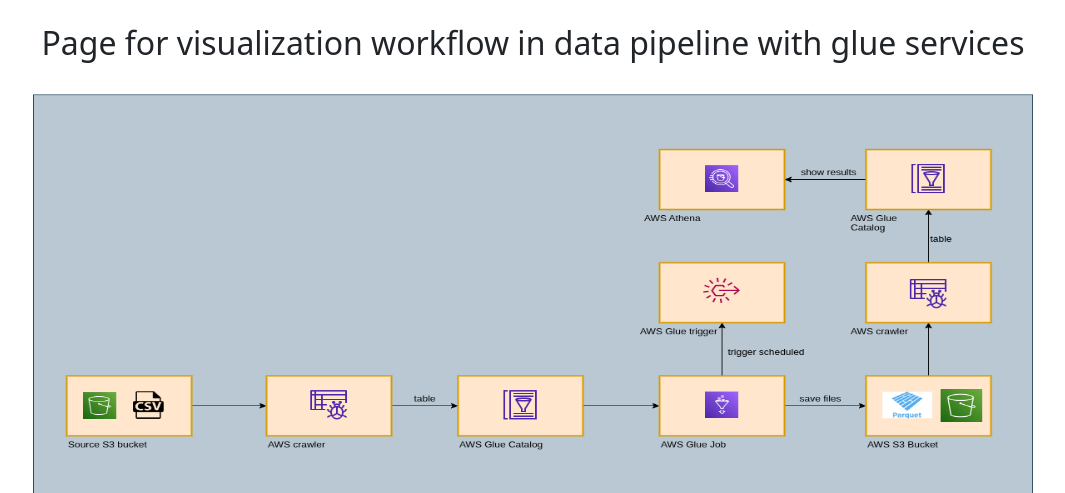
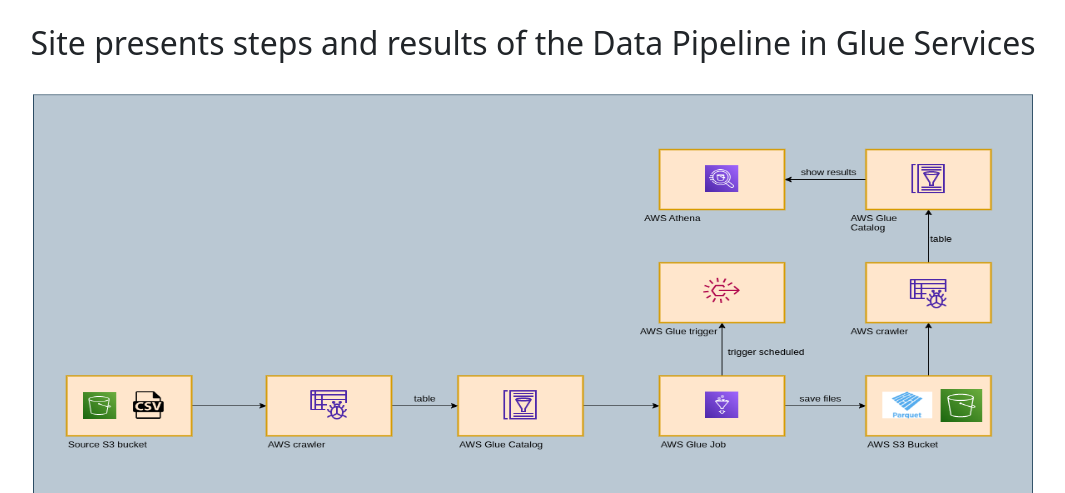
Before and after one commit to mateuszgua/aws-workflow-web-flask, a Flask app: page /pipeline in a window 1280 px wide. Shown: the part 56-549 px from the top of the page, without its empty margins (107-1172 px from the left). Run offline with Flask 3, Linux system fonts and the light colour scheme.

Commit message:
Refactor: change descriptions in pages

```diff
--- a/templates/index.html
+++ b/templates/index.html
@@ -2,7 +2,7 @@
 
 {% block content %}
 
-<h2 class="title" style="text-align:center;">{% block title %} Page for visualization workflow in aws event driven {%
+<h2 class="title" style="text-align:center;">{% block title %} Site presents steps and results of the AWS project {%
     endblock %}</h2>
 <br>
 <p style="text-align:center;">
--- a/templates/pipeline.html
+++ b/templates/pipeline.html
@@ -2,8 +2,8 @@
 
 {% block content %}
 
-<h2 class="title" style="text-align:center;">{% block title %} Page for visualization workflow in data pipeline with
-    glue services{%
+<h2 class="title" style="text-align:center;">{% block title %} Site presents steps and results of the Data Pipeline in
+    Glue Services{%
     endblock %}</h2>
 <br>
 <p style="text-align:center;">
@@ -26,7 +26,7 @@
             </p>
         </div>
         <div class="carousel-item">
-            <h5 style="text-align:center;">3. Creating crawlers for csv file and parquet for next steps</h5>
+            <h5 style="text-align:center;">3. Creating crawlers</h5>
             <p style="text-align:center;">
                 <img src="{{url_for('static', filename='pipeline/create_crawlers.png')}}" alt="create crawlers"
                     class="center" width="1000" height="400">
@@ -40,15 +40,16 @@
             </p>
         </div>
         <div class="carousel-item">
-            <h5 style="text-align:center;">5. Creating job for count users job titles with sex data and save result i
-                parquet file</h5>
+            <h5 style="text-align:center;">5. Creating job to count users and job titles with sex data and saving result
+                in parquet file</h5>
             <p style="text-align:center;">
                 <img src="{{url_for('static', filename='pipeline/job_count.png')}}" alt="jon count sex" class="center"
                     width="1000" height="800">
             </p>
         </div>
         <div class="carousel-item">
-            <h5 style="text-align:center;">6. Creating job for select columns from table and save result i parquet file
+            <h5 style="text-align:center;">6. Creating job to selected columns from table and saving result in parquet
+                file
             </h5>
             <p style="text-align:center;">
                 <img src="{{url_for('static', filename='pipeline/job_user_data.png')}}" alt="job select columns"
@@ -56,15 +57,15 @@
             </p>
         </div>
         <div class="carousel-item">
-            <h5 style="text-align:center;">7. Creating job for reaname column title and select columns from table, next
-                save result i parquet file</h5>
+            <h5 style="text-align:center;">7. Creating job to reaname column and select columns from source table,
+                saving result in parquet file</h5>
             <p style="text-align:center;">
                 <img src="{{url_for('static', filename='pipeline/job_user_names.png')}}"
                     alt="job reaneme and select columns" class="center" width="1000" height="800">
             </p>
         </div>
         <div class="carousel-item">
-            <h5 style="text-align:center;">8. Creating trigger for run jobs in schedule</h5>
+            <h5 style="text-align:center;">8. Creating trigger to run jobs in schedule</h5>
             <p style="text-align:center;">
                 <img src="{{url_for('static', filename='pipeline/create_trigger.png')}}" alt="create trigger"
                     class="center" width="1000" height="300">
@@ -78,15 +79,15 @@
             </p>
         </div>
         <div class="carousel-item">
-            <h5 style="text-align:center;">10. Running crawler for create tables from parquet files</h5>
+            <h5 style="text-align:center;">10. Running crawlers to create tables from parquet files</h5>
             <p style="text-align:center;">
                 <img src="{{url_for('static', filename='pipeline/create_tables_parquets.png')}}"
                     alt="create tables from parquet" class="center" width="1000" height="400">
             </p>
         </div>
         <div class="carousel-item">
-            <h5 style="text-align:center;">11. Creating athena service for show data in tables - table with count job
-                titles
+            <h5 style="text-align:center;">11. Creating athena service to show data in tables - table with count
+                job titles
             </h5>
             <p style="text-align:center;">
                 <img src="{{url_for('static', filename='pipeline/athena_count.png')}}" alt="athena job titles count"
```
Also changed, not shown: templates/dashboard.html (+7 -9 lines), templates/eventbridge.html (+18 -14 lines), README.md, static/dashboard.png, static/eventbridge.png, static/index.png, static/pipeline.png.
